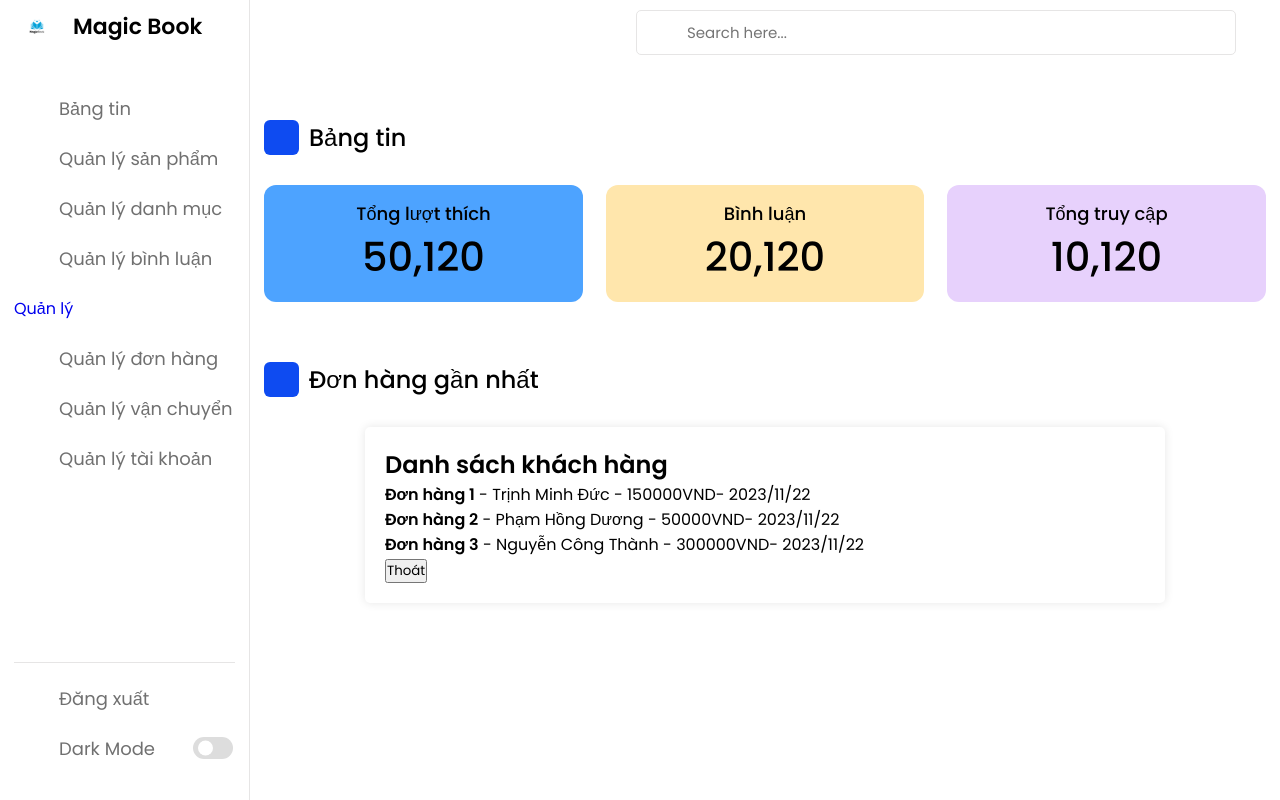
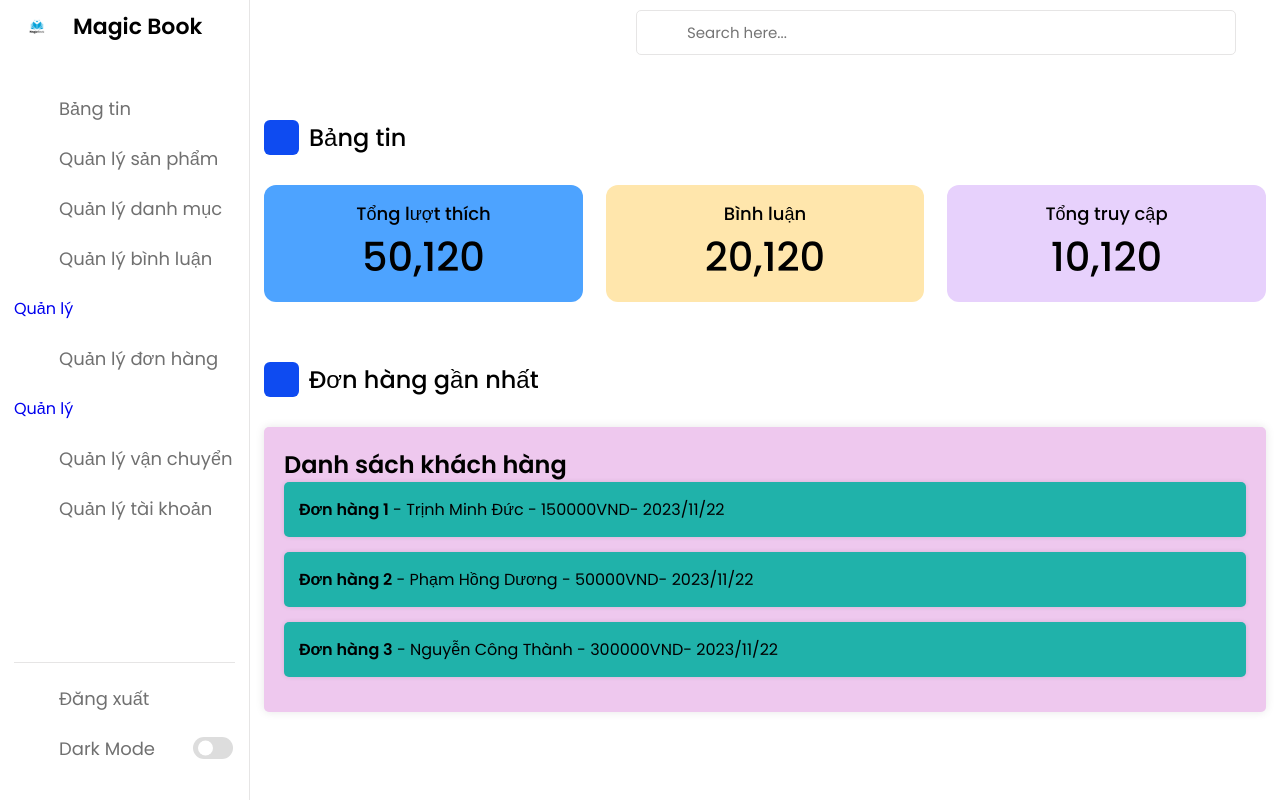
Before and after one commit to taitbtph35535/nhom10_duan1, a PHP site: page /donhang.html in a window 1280 px wide. Run offline with PHP 8.4, Linux system fonts and the light colour scheme.

Commit message:
cập nhật đơn hàng

```diff
--- a/admin-html-css/admin.css
+++ b/admin-html-css/admin.css
@@ -466,6 +466,40 @@ body {
     border-radius: 100px;
     cursor: pointer;
 }
+.container {
+    max-width: 2000px;
+    margin: 20px auto;
+    background-color: rgb(238, 200, 238);
+    padding: 20px;
+    box-sizing: border-box;
+    border-radius: 5px;
+    box-shadow: 0 0 10px rgba(0, 0, 0, 0.1);
+}
+
+.order {
+    background-color: lightseagreen;
+    margin-bottom: 15px;
+    padding: 15px;
+    border-radius: 5px;
+    box-shadow: 0 0 5px rgba(0, 0, 0, 0.1);
+    cursor: pointer;
+}
+
+.order:hover {
+    background-color: lightcoral;
+}
+
+.order-details {
+    margin-top: 10px;
+    border: 1px solid palevioletred;
+    padding: 10px;
+    border-radius: 5px;
+    box-shadow: 0 0 5px rgba(0, 0, 0, 0.1);
+}
+
+.hidden {
+    display: none;
+}
 @media (max-width: 1000px) {
     nav{
         width: 73px;
--- a/admin-html-css/admin.html
+++ b/admin-html-css/admin.html
@@ -39,10 +39,12 @@
                 <li><a href="#">
                     <i class="uil uil-comment"></i>
                     <span class="link-name">Quản lý bình luận</span>
+                    <a href="binhluan.html">Quản lý</a>
                 </a></li>
                 <li><a href="#">
                     <i class="uil uil-shopping-cart"></i>
                     <span class="link-name">Đơn hàng</span>
+                    <a href="donhang.html">Quản lý</a>
                 </a></li>
                 <li><a href="#">
                     <i class="uil uil-truck"></i>
--- a/admin-html-css/binhluan.html
+++ b/admin-html-css/binhluan.html
@@ -44,6 +44,7 @@
                 <li><a href="#">
                     <i class="uil uil-shopping-cart"></i>
                     <span class="link-name">Quản lý đơn hàng</span>
+                    <a href="donhang.html">Quản lý</a>
                 </a></li>
                 <li><a href="#">
                     <i class="uil uil-truck"></i>
--- a/admin-html-css/donhang.html
+++ b/admin-html-css/donhang.html
@@ -44,6 +44,7 @@
                 <li><a href="#">
                     <i class="uil uil-shopping-cart"></i>
                     <span class="link-name">Quản lý đơn hàng</span>
+                    <a href="donhang.html">Quản lý</a>
                 </a></li>
                 <li><a href="#">
                     <i class="uil uil-truck"></i>
```
